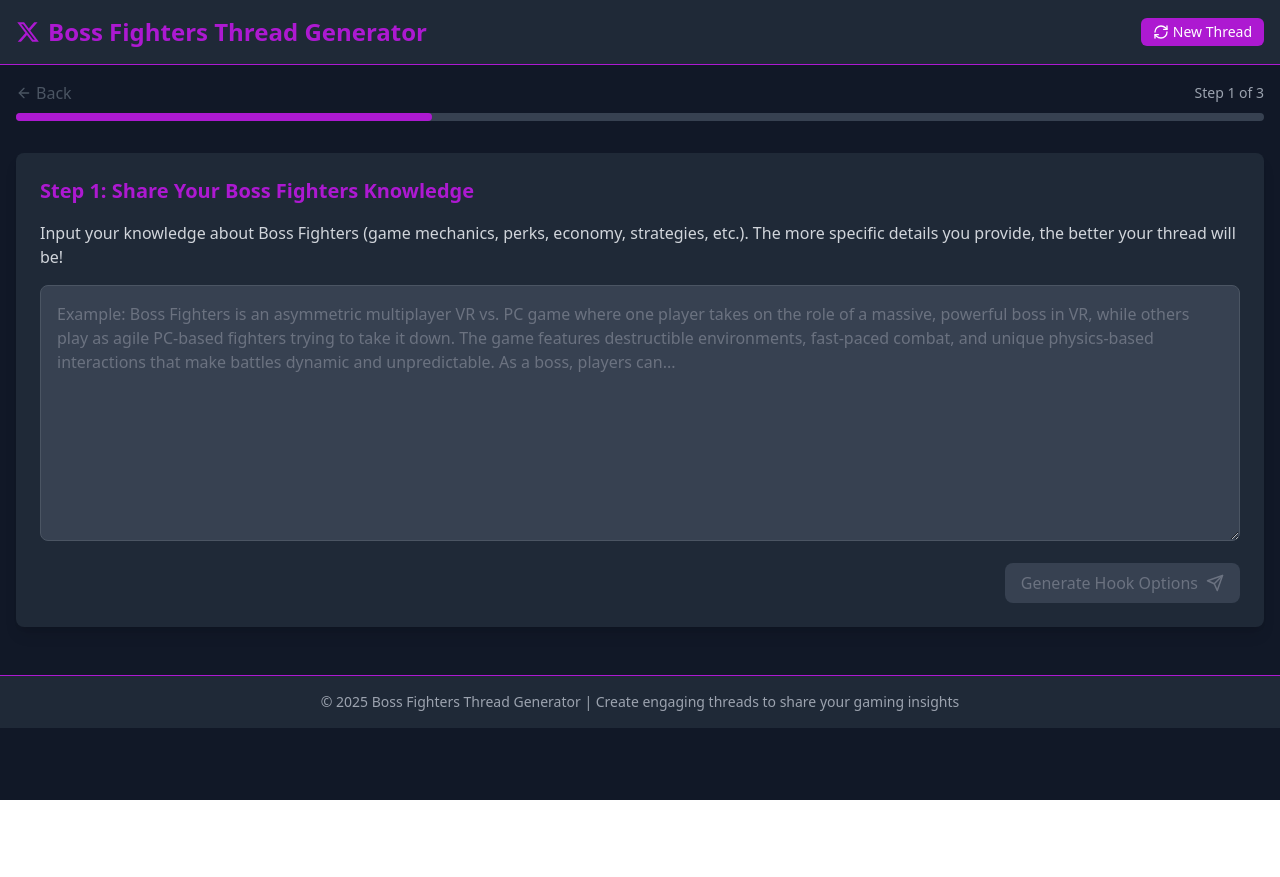
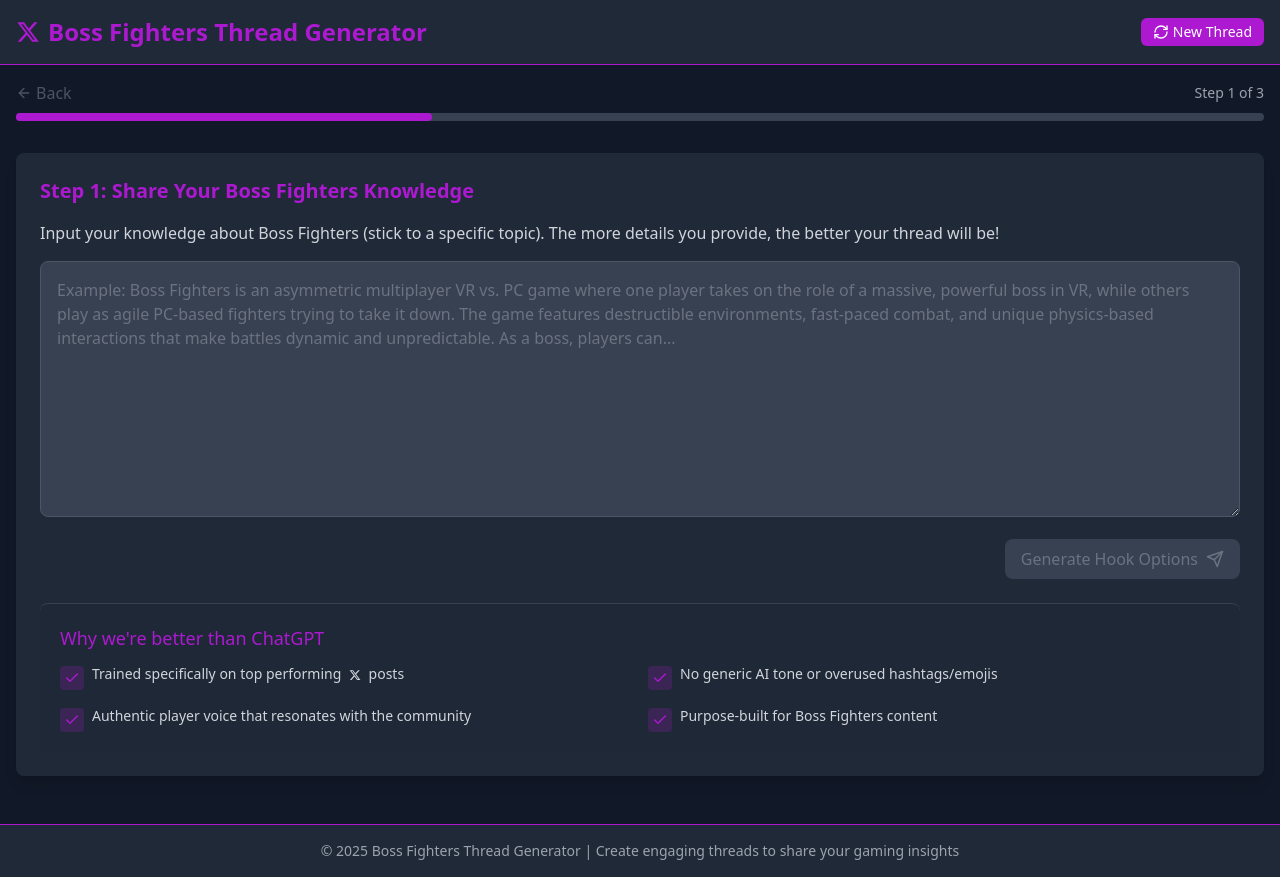
Before and after one commit to BlockonautAlchemist/BF-Thread-Generator, a React (Vite) app: page / in a window 1280 px wide. Before the commit the page ends 800 px from the top, so only its background shows below. Built offline with nearby package versions, Linux system fonts and the light colour scheme; no server answers.

Commit message:
Added subtle Why We're Better Than ChatGpt section under user input section

```diff
--- a/src/App.tsx
+++ b/src/App.tsx
@@ -5,6 +5,7 @@ import HookSelector from './components/HookSelector';
 import FinalThread from './components/FinalThread';
 import TipsSection from './components/TipsSection';
 import XLogo from './components/XLogo';
+import AdvantagesSection from './components/AdvantagesSection';
 // @ts-ignore
 import { generateThreadContent } from './services/openRouterService';
 
@@ -131,12 +132,15 @@ function App() {
         {/* Step Content */}
         <div className="bg-gray-800 rounded-lg shadow-lg p-6 mb-8">
           {step === 1 && (
+            <>
               <ThreadGenerator
                 gameKnowledge={gameKnowledge}
                 setGameKnowledge={setGameKnowledge}
                 generateHooks={generateHooks}
                 isLoading={isLoading}
               />
+              <AdvantagesSection />
+            </>
           )}
 
           {step === 2 && (
--- /dev/null
+++ b/src/components/AdvantagesSection.tsx
@@ -0,0 +1,58 @@
+import React from 'react';
+import XLogo from './XLogo';
+
+const AdvantagesSection: React.FC = () => {
+  return (
+    <section className="bg-gray-800/50 rounded-lg p-5 border-t border-gray-700 mt-6">
+      <h3 className="text-lg font-medium text-custom-purple mb-3">Why we're better than ChatGPT</h3>
+
+      <div className="grid grid-cols-1 md:grid-cols-2 gap-4 text-sm">
+        <div className="flex items-start">
+          <div className="bg-custom-purple/20 p-1 rounded mr-2 mt-0.5">
+            <svg width="16" height="16" viewBox="0 0 24 24" fill="none" xmlns="http://www.w3.org/2000/svg">
+              <path d="M20 6L9 17L4 12" stroke="currentColor" strokeWidth="2" strokeLinecap="round" strokeLinejoin="round" className="text-custom-purple"/>
+            </svg>
+          </div>
+          <p className="text-gray-300">
+            Trained specifically on top performing <XLogo className="inline mx-1" size={12} /> posts
+          </p>
+        </div>
+
+        <div className="flex items-start">
+          <div className="bg-custom-purple/20 p-1 rounded mr-2 mt-0.5">
+            <svg width="16" height="16" viewBox="0 0 24 24" fill="none" xmlns="http://www.w3.org/2000/svg">
+              <path d="M20 6L9 17L4 12" stroke="currentColor" strokeWidth="2" strokeLinecap="round" strokeLinejoin="round" className="text-custom-purple"/>
+            </svg>
+          </div>
+          <p className="text-gray-300">
+            No generic AI tone or overused hashtags/emojis
+          </p>
+        </div>
+
+        <div className="flex items-start">
+          <div className="bg-custom-purple/20 p-1 rounded mr-2 mt-0.5">
+            <svg width="16" height="16" viewBox="0 0 24 24" fill="none" xmlns="http://www.w3.org/2000/svg">
+              <path d="M20 6L9 17L4 12" stroke="currentColor" strokeWidth="2" strokeLinecap="round" strokeLinejoin="round" className="text-custom-purple"/>
+            </svg>
+          </div>
+          <p className="text-gray-300">
+            Authentic player voice that resonates with the community
+          </p>
+        </div>
+
+        <div className="flex items-start">
+          <div className="bg-custom-purple/20 p-1 rounded mr-2 mt-0.5">
+            <svg width="16" height="16" viewBox="0 0 24 24" fill="none" xmlns="http://www.w3.org/2000/svg">
+              <path d="M20 6L9 17L4 12" stroke="currentColor" strokeWidth="2" strokeLinecap="round" strokeLinejoin="round" className="text-custom-purple"/>
+            </svg>
+          </div>
+          <p className="text-gray-300">
+            Purpose-built for Boss Fighters content
+          </p>
+        </div>
+      </div>
+    </section>
+  );
+};
+
+export default AdvantagesSection;
--- a/src/components/ThreadGenerator.tsx
+++ b/src/components/ThreadGenerator.tsx
@@ -18,8 +18,8 @@ const ThreadGenerator: React.FC<ThreadGeneratorProps> = ({
     <div>
       <h2 className="text-xl font-bold mb-4 text-custom-purple">Step 1: Share Your Boss Fighters Knowledge</h2>
       <p className="text-gray-300 mb-4">
-        Input your knowledge about Boss Fighters (game mechanics, perks, economy, strategies, etc.).
-        The more specific details you provide, the better your thread will be!
+        Input your knowledge about Boss Fighters (stick to a specific topic).
+        The more details you provide, the better your thread will be!
       </p>
 
       <div className="mb-4">
```
Lines whose indentation alone changed are shown as unchanged.
